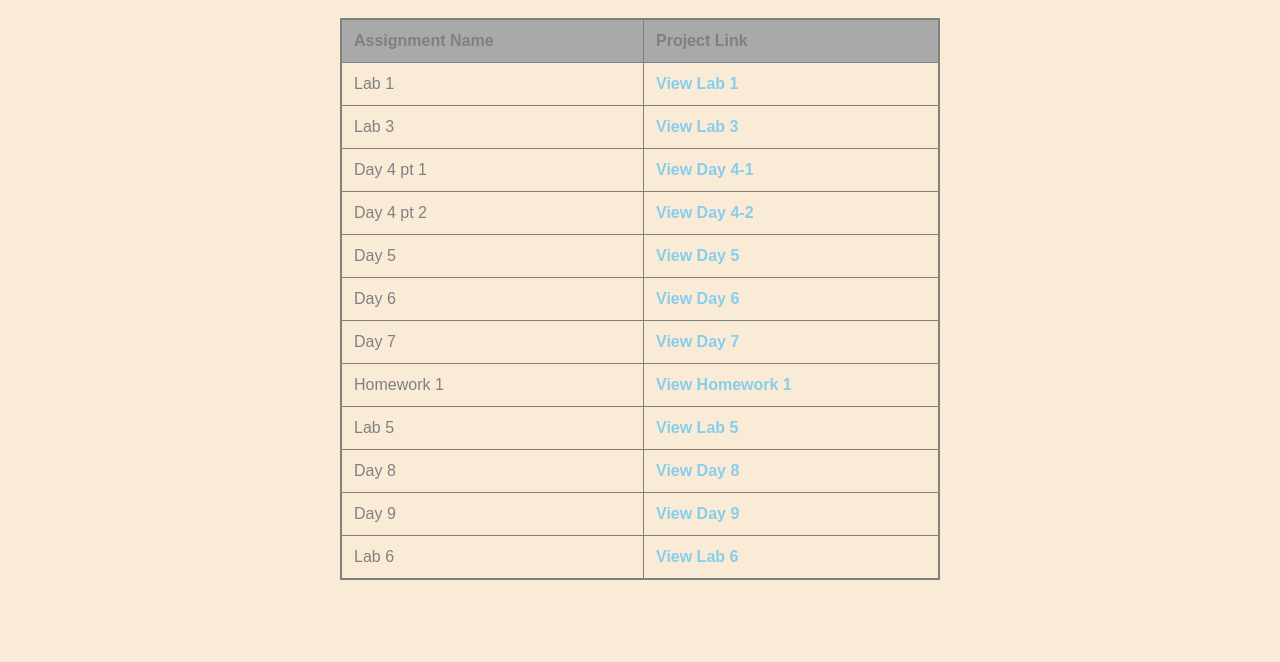
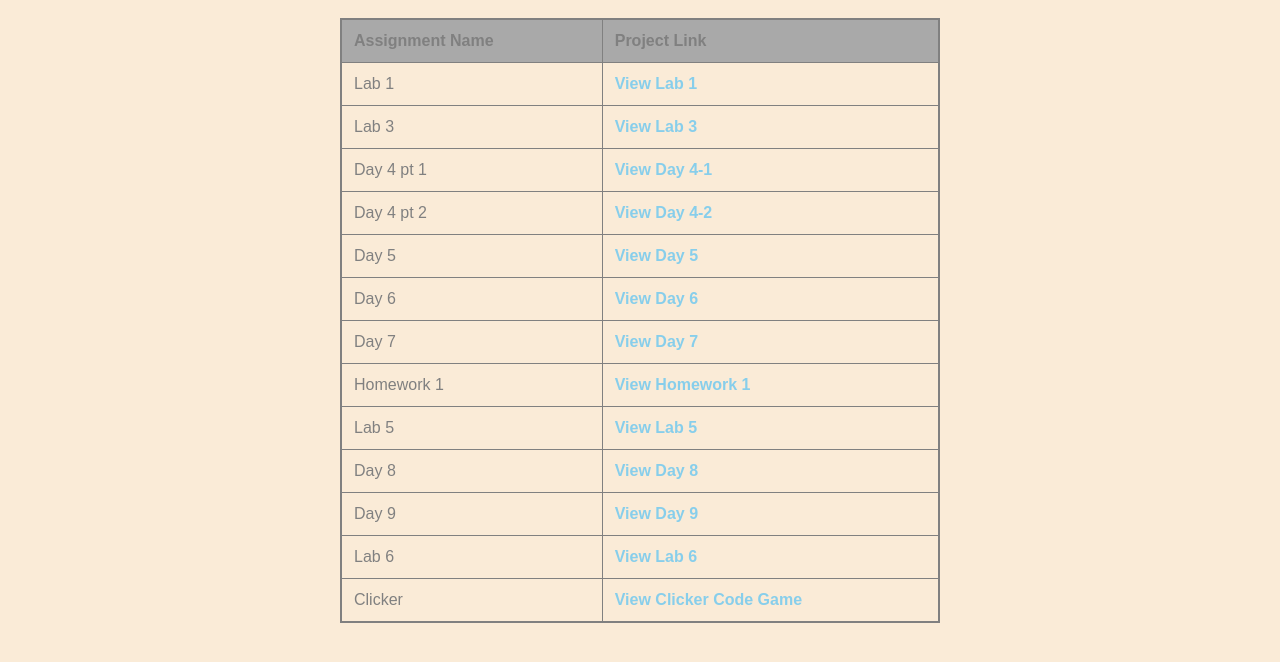
Before and after one commit to VZOTTOLI/VZOTTOLI.github.io, a plain HTML site: page index.html in a window 1280 px wide. Shown: the part 120-782 px from the top of the page. Drawn offline with Linux system fonts and the light colour scheme.

Commit message:
New folder and added to main index

```diff
--- a/index.html
+++ b/index.html
@@ -67,6 +67,10 @@
 					<td>Lab 6</td>
 					<td><a href="lab6/">View Lab 6 </a></td>
 				</tr>
+					<tr>
+					<td>Clicker</td>
+					<td><a href="Clicker/">View Clicker Code Game </a></td>
+				</tr>
 			</tbody>
 		</table>
 	</main>
```
Also changed, not shown: Clicker/index.html (added), Clicker/script.js (added), Clicker/style.css (added).
